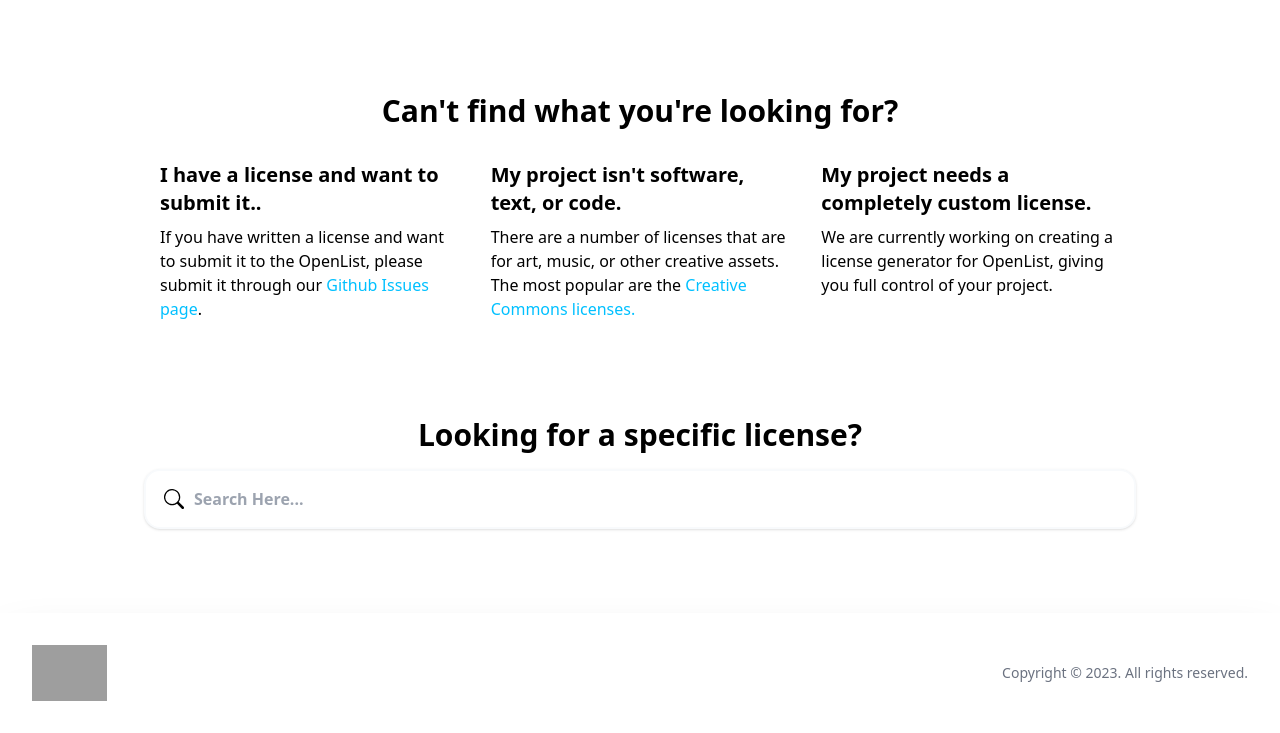
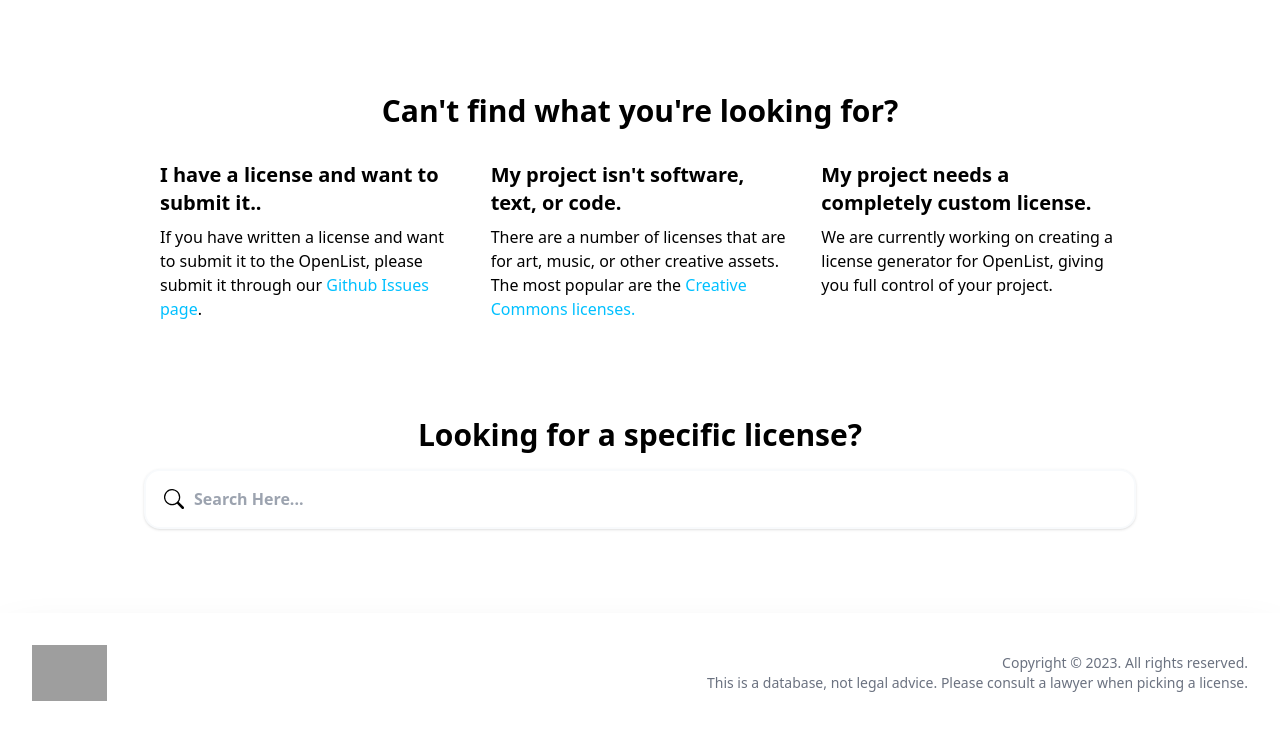
Before and after one commit to fairfield-programming/openlist-website, a Gatsby site: page / in a window 1280 px wide. Shown: the part 722-1455 px from the top of the page. Built offline with nearby package versions, Linux system fonts and the light colour scheme; Gatsby itself is replaced by a stand-in of ours; grey boxes are pictures that could not be loaded.

Commit message:
Added Disclaimer

```diff
--- a/src/components/footer.js
+++ b/src/components/footer.js
@@ -11,7 +11,7 @@ const Footer = ({ siteTitle }) => (
         </div>
 
         <p class="mt-4 text-center text-sm text-gray-500 lg:mt-0 lg:text-right">
-          Copyright &copy; { new Date().getFullYear() }. All rights reserved.
+          Copyright &copy; { new Date().getFullYear() }. All rights reserved. <br />This is a database, not legal advice. Please consult a lawyer when picking a license.
         </p>
       </div>
     </div>
```
